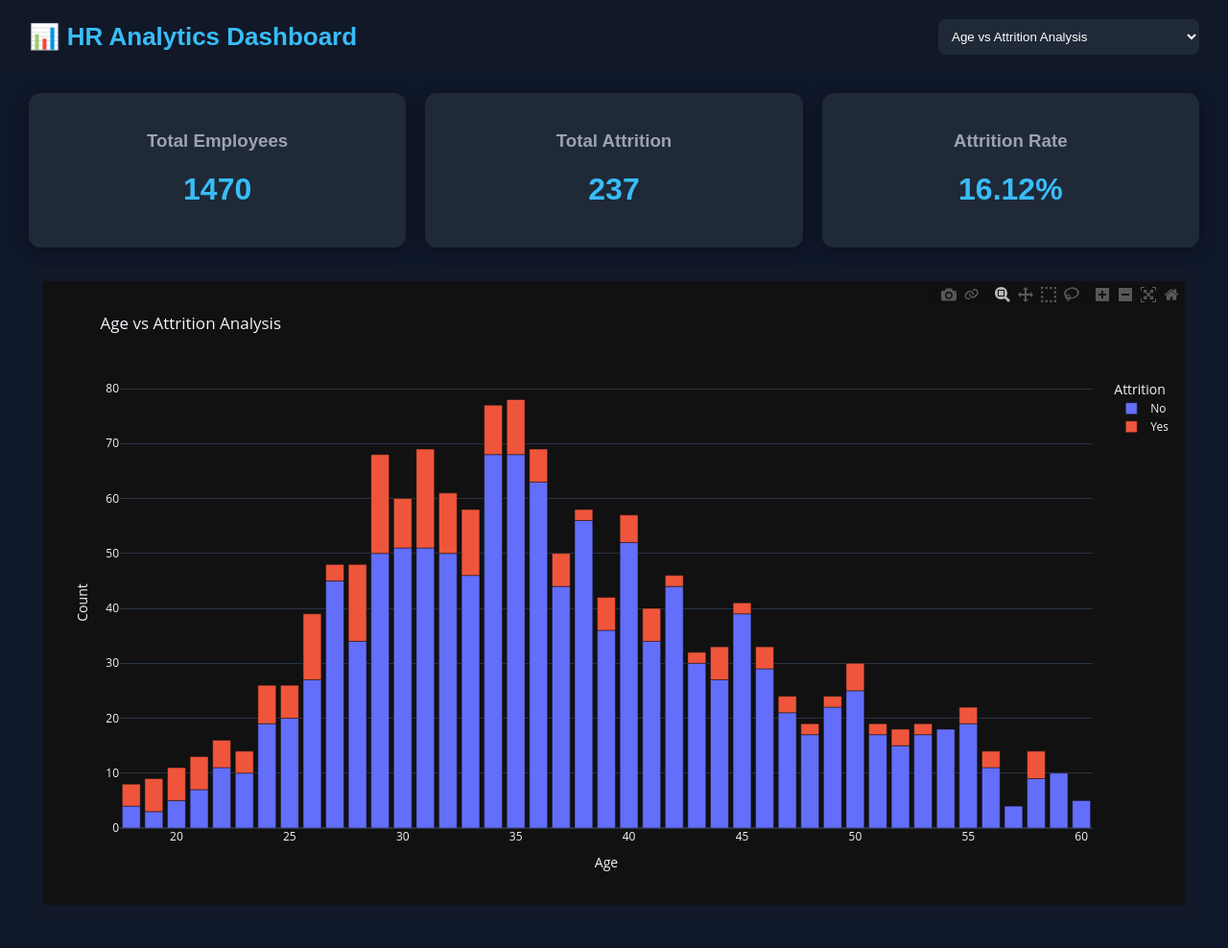
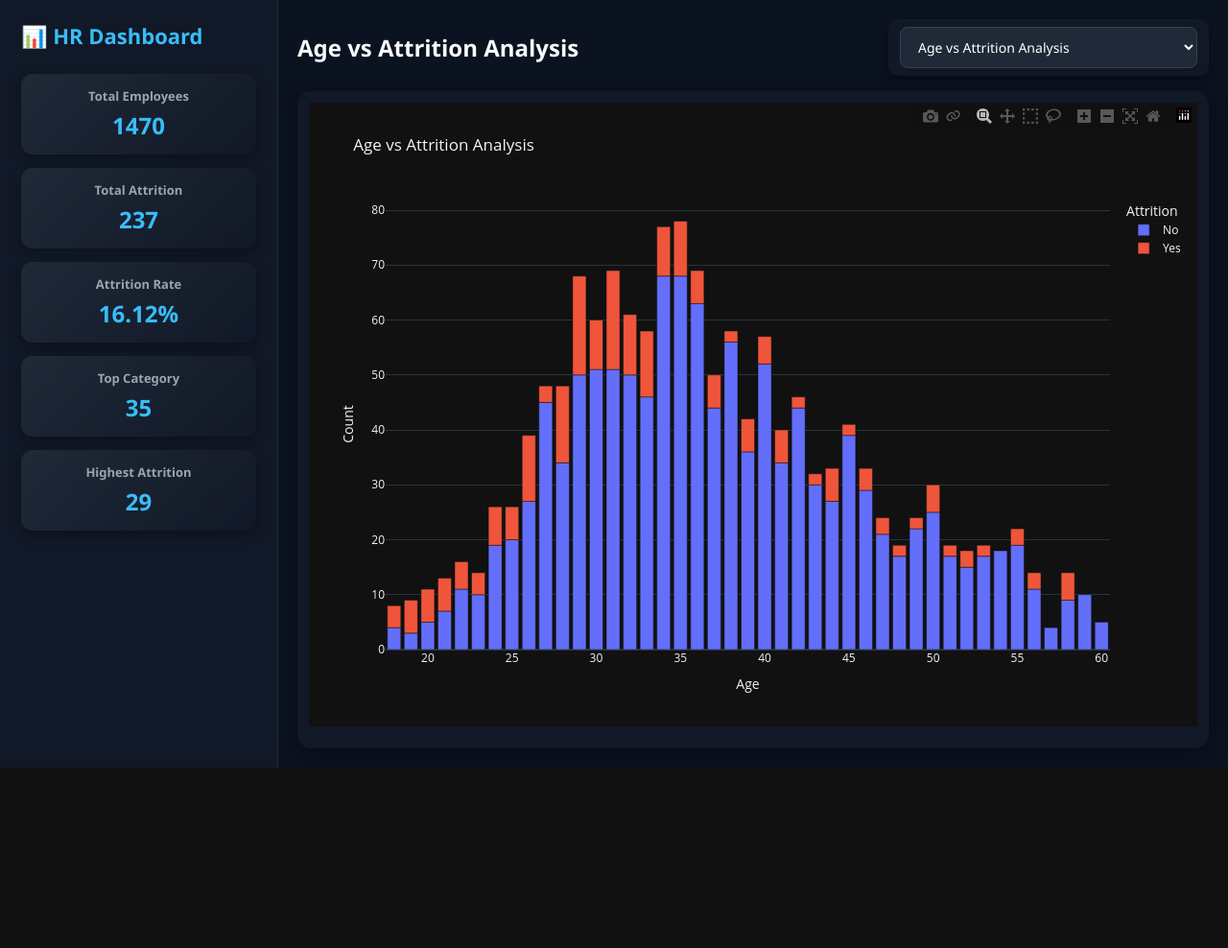
Before and after one commit to Sivakumarsk1/HR_Analytics_Dashboard, a Flask app: page / in a window 1280 px wide. Shown: the whole page at 96% size. After the commit the page ends 800 px from the top, so only its background shows below. Run offline with Flask 3, Linux system fonts and the light colour scheme.

```diff
--- a/app.py
+++ b/app.py
@@ -13,12 +13,12 @@ def dashboard():
 
     selected_chart = request.args.get("chart", "Age vs Attrition Analysis")
 
-    # ===== KPI =====
+    # ===== Overall KPI =====
     total_emp = len(df)
     total_attrition = len(df[df["Attrition"] == "Yes"])
     attrition_rate = round((total_attrition / total_emp) * 100, 2)
 
-    # ===== DROPDOWN OPTIONS =====
+    # ===== Dropdown options =====
     chart_options = [
         "Age vs Attrition Analysis",
         "Marital Status vs Attrition",
@@ -27,24 +27,25 @@ def dashboard():
         "Experienced vs Attrition",
         "Distance from Home vs Attrition",
         "Years with Current Manager vs Attrition",
-        "Total Working Years vs Attrition",
-        "Gender vs Monthly Income",
-        "Monthly Income vs Job Role"
+        "Total Working Years vs Attrition"
     ]
 
-    # ===== CHART LOGIC =====
+    # ===== Graph selection =====
     if selected_chart == "Age vs Attrition Analysis":
+        group_col = "Age"
         c = df.groupby(["Age", "Attrition"]).size().reset_index(name="Count")
         fig = px.bar(c, x="Age", y="Count", color="Attrition",
                      title=selected_chart, template="plotly_dark")
 
     elif selected_chart == "Marital Status vs Attrition":
+        group_col = "MaritalStatus"
         c = df.groupby(["MaritalStatus", "Attrition"]).size().reset_index(name="Count")
         fig = px.bar(c, x="MaritalStatus", y="Count", color="Attrition",
                      barmode="group", title=selected_chart,
                      template="plotly_dark")
 
     elif selected_chart == "Job Role vs Attrition":
+        group_col = "JobRole"
         c = df.groupby(["JobRole", "Attrition"]).size().reset_index(name="Count")
         fig = px.bar(c, x="JobRole", y="Count", color="Attrition",
                      barmode="group", title=selected_chart,
@@ -52,66 +53,58 @@ def dashboard():
         fig.update_layout(xaxis_tickangle=-45)
 
     elif selected_chart == "Job Involvement vs Attrition":
+        group_col = "JobInvolvement"
         c = df.groupby(["JobInvolvement", "Attrition"]).size().reset_index(name="Count")
         fig = px.bar(c, x="JobInvolvement", y="Count", color="Attrition",
                      title=selected_chart, template="plotly_dark")
 
     elif selected_chart == "Experienced vs Attrition":
+        group_col = "YearsAtCompany"
         c = df.groupby(["YearsAtCompany", "Attrition"]).size().reset_index(name="Count")
         fig = px.bar(c, x="YearsAtCompany", y="Count", color="Attrition",
                      title=selected_chart, template="plotly_dark")
 
     elif selected_chart == "Distance from Home vs Attrition":
+        group_col = "DistanceFromHome"
         c = df.groupby(["DistanceFromHome", "Attrition"]).size().reset_index(name="Count")
         fig = px.bar(c, x="DistanceFromHome", y="Count", color="Attrition",
                      title=selected_chart, template="plotly_dark")
 
     elif selected_chart == "Years with Current Manager vs Attrition":
+        group_col = "YearsWithCurrManager"
         c = df.groupby(["YearsWithCurrManager", "Attrition"]).size().reset_index(name="Count")
         fig = px.bar(c, x="YearsWithCurrManager", y="Count", color="Attrition",
                      title=selected_chart, template="plotly_dark")
 
     elif selected_chart == "Total Working Years vs Attrition":
+        group_col = "TotalWorkingYears"
         c = df.groupby(["TotalWorkingYears", "Attrition"]).size().reset_index(name="Count")
         fig = px.bar(c, x="TotalWorkingYears", y="Count", color="Attrition",
                      title=selected_chart, template="plotly_dark")
 
-    elif selected_chart == "Gender vs Monthly Income":
-        fig = px.box(df, x="Gender", y="MonthlyIncome",
-                     color="Gender", title=selected_chart,
-                     template="plotly_dark")
+    # ===== Dynamic Numbers =====
+    top_category = df[group_col].value_counts().idxmax()
 
-    elif selected_chart == "Monthly Income vs Job Role":
-        fig = px.box(df, x="JobRole", y="MonthlyIncome",
-                     color="JobRole", title=selected_chart,
-                     template="plotly_dark")
-        fig.update_layout(xaxis_tickangle=-45)
+    top_attrition_category = (
+        df[df["Attrition"] == "Yes"][group_col]
+        .value_counts()
+        .idxmax()
+    )
 
     fig.update_layout(height=650)
 
-    # ===== Enable Download Button =====
-    graph_html = fig.to_html(
-        full_html=False,
-        config={
-            "displaylogo": False,
-            "toImageButtonOptions": {
-                "format": "png",
-                "filename": selected_chart,
-                "height": 700,
-                "width": 1200,
-                "scale": 2
-            }
-        }
-    )
+    graph_html = fig.to_html(full_html=False)
 
     return render_template(
         "dashboard.html",
+        graph_html=graph_html,
         chart_options=chart_options,
         selected_chart=selected_chart,
-        graph_html=graph_html,
         total_emp=total_emp,
         total_attrition=total_attrition,
-        attrition_rate=attrition_rate
+        attrition_rate=attrition_rate,
+        top_category=top_category,
+        top_attrition_category=top_attrition_category
     )
 
 
--- a/templates/dashboard.html
+++ b/templates/dashboard.html
@@ -2,99 +2,204 @@
 <html>
 <head>
 <title>HR Analytics Dashboard</title>
+
 <style>
-        body{
-            background:#0f172a;
-            color:white;
-            font-family:Arial;
+*{
     margin:0;
+    padding:0;
+    box-sizing:border-box;
+    font-family:'Segoe UI',Arial,sans-serif;
 }
 
-        .header{
+body{
+    background:#0b1220;
+    color:white;
+}
+
+/* ===== MAIN LAYOUT ===== */
+.container{
+    display:flex;
+    height:100vh;
+}
+
+/* ===== LEFT PANEL ===== */
+.left{
+    width:290px;
+    background:#111827;
+    padding:22px;
+    border-right:1px solid rgba(255,255,255,0.08);
+}
+
+.logo{
+    font-size:22px;
+    font-weight:700;
+    color:#38bdf8;
+    margin-bottom:25px;
+}
+
+.kpi{
+    background:linear-gradient(135deg,#1f2937,#111827);
+    padding:14px;
+    border-radius:12px;
+    margin-bottom:14px;
+    text-align:center;
+    box-shadow:0 4px 12px rgba(0,0,0,0.3);
+}
+
+.kpi h3{
+    color:#9ca3af;
+    font-size:13px;
+    margin-bottom:5px;
+}
+
+.kpi h1{
+    color:#38bdf8;
+    font-size:24px;
+    font-weight:700;
+}
+
+/* ===== RIGHT SIDE ===== */
+.right{
+    flex:1;
+    display:flex;
+    flex-direction:column;
+    padding:20px;
+}
+
+/* HEADER */
+.top-bar{
     display:flex;
     justify-content:space-between;
     align-items:center;
-            padding:20px 30px;
-            background:#111827;
+    margin-bottom:16px;
 }
 
 .title{
-            font-size:26px;
-            font-weight:bold;
-            color:#38bdf8;
+    font-size:24px;
+    font-weight:600;
+    color:#f8fafc;
+}
+
+/* PROFESSIONAL DROPDOWN */
+.dropdown-box{
+    background:#111827;
+    padding:8px 12px;
+    border-radius:10px;
+    box-shadow:0 4px 10px rgba(0,0,0,0.3);
 }
 
 select{
-            padding:10px;
-            border-radius:8px;
     background:#1f2937;
     color:white;
-            border:none;
+    border:1px solid #374151;
+    padding:10px 14px;
+    border-radius:8px;
+    font-size:14px;
+    min-width:260px;
+    outline:none;
+    cursor:pointer;
+    transition:0.3s;
 }
 
-        .cards{
-            display:flex;
-            gap:20px;
-            padding:20px 30px;
+select:hover{
+    border-color:#38bdf8;
 }
 
-        .card{
-            flex:1;
-            background:#1f2937;
-            padding:20px;
-            border-radius:12px;
-            text-align:center;
-            box-shadow:0 4px 15px rgba(0,0,0,0.3);
+select:focus{
+    border-color:#38bdf8;
+    box-shadow:0 0 8px rgba(56,189,248,0.5);
 }
 
-        .card h3{
-            color:#9ca3af;
+/* CHART AREA */
+.chart-box{
+    flex:1;
+    background:#111827;
+    border-radius:14px;
+    padding:12px;
+    box-shadow:0 6px 20px rgba(0,0,0,0.35);
+    overflow:hidden;
 }
 
-        .card h1{
-            color:#38bdf8;
+/* RESPONSIVE */
+@media(max-width:900px){
+    .container{
+        flex-direction:column;
     }
 
-        .chart-box{
-            margin:0 30px 30px;
-            background:#111827;
-            border-radius:14px;
-            padding:15px;
+    .left{
+        width:100%;
+        display:grid;
+        grid-template-columns:repeat(2,1fr);
+        gap:10px;
+    }
+
+    .logo{
+        grid-column:span 2;
+    }
 }
 </style>
 </head>
+
 <body>
 
-<div class="header">
-    <div class="title">📊 HR Analytics Dashboard</div>
+<div class="container">
 
-    <form method="get">
+    <!-- LEFT KPI PANEL -->
+    <div class="left">
+
+        <div class="logo">📊 HR Dashboard</div>
+
+        <div class="kpi">
+            <h3>Total Employees</h3>
+            <h1>{{ total_emp }}</h1>
+        </div>
+
+        <div class="kpi">
+            <h3>Total Attrition</h3>
+            <h1>{{ total_attrition }}</h1>
+        </div>
+
+        <div class="kpi">
+            <h3>Attrition Rate</h3>
+            <h1>{{ attrition_rate }}%</h1>
+        </div>
+
+        <div class="kpi">
+            <h3>Top Category</h3>
+            <h1>{{ top_category }}</h1>
+        </div>
+
+        <div class="kpi">
+            <h3>Highest Attrition</h3>
+            <h1>{{ top_attrition_category }}</h1>
+        </div>
+
+    </div>
+
+    <!-- RIGHT PANEL -->
+    <div class="right">
+
+        <div class="top-bar">
+            <div class="title">{{ selected_chart }}</div>
+
+            <form method="get" class="dropdown-box">
                 <select name="chart" onchange="this.form.submit()">
                     {% for c in chart_options %}
-                <option value="{{c}}" {% if c==selected_chart %}selected{% endif %}>{{c}}</option>
+                    <option value="{{c}}" {% if c==selected_chart %}selected{% endif %}>
+                        {{c}}
+                    </option>
                     {% endfor %}
                 </select>
             </form>
-</div>
-
-<div class="cards">
-    <div class="card">
-        <h3>Total Employees</h3>
-        <h1>{{ total_emp }}</h1>
-    </div>
-    <div class="card">
-        <h3>Total Attrition</h3>
-        <h1>{{ total_attrition }}</h1>
-    </div>
-    <div class="card">
-        <h3>Attrition Rate</h3>
-        <h1>{{ attrition_rate }}%</h1>
-    </div>
         </div>
 
         <div class="chart-box">
             {{ graph_html | safe }}
         </div>
 
+    </div>
+
+</div>
+
 </body>
 </html>
```
Lines whose indentation alone changed are shown as unchanged.
